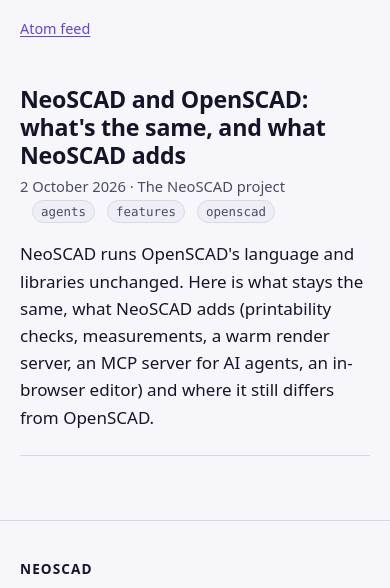
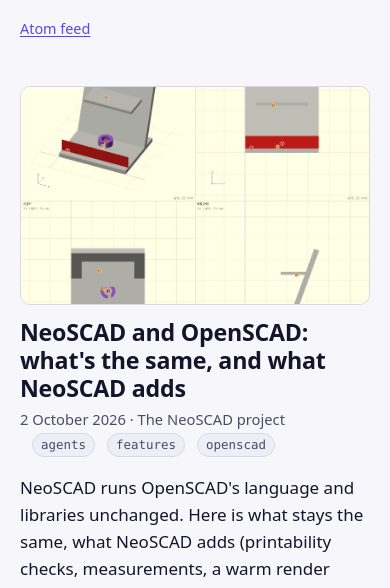
Before and after one commit to neoscad/website, a plain HTML site: page blog/index.html in a window 390 px wide. Shown: the part 236-824 px from the top of the page. Drawn offline with Linux system fonts and the light colour scheme.

Commit message:
Blog: post covers on the index and tag pages
A post with a cover shows it as a thumbnail beside its title and summary, or above them on a phone, cropped to 16:10 so the list lines up. The thumbnail repeats the title's link, so it is left out of the tab order and hidden from screen readers. Posts without a cover keep the text-only card.

```diff
--- a/blog/index.html
+++ b/blog/index.html
@@ -60,10 +60,15 @@
     <section class="section blog-list" aria-label="Posts">
       <div class="wrap prose">
       <ol class="post-list">
-        <li class="post-card">
-          <h2><a href="/blog/neoscad-and-openscad/">NeoSCAD and OpenSCAD: what's the same, and what NeoSCAD adds</a></h2>
-          <p class="post-meta"><time datetime="2026-10-02">2 October 2026</time> <span aria-hidden="true">·</span> <span>The NeoSCAD project</span> <span class="post-tags"><a class="tag" href="/blog/tags/agents/">agents</a> <a class="tag" href="/blog/tags/features/">features</a> <a class="tag" href="/blog/tags/openscad/">openscad</a></span></p>
-          <p>NeoSCAD runs OpenSCAD's language and libraries unchanged. Here is what stays the same, what NeoSCAD adds (printability checks, measurements, a warm render server, an MCP server for AI agents, an in-browser editor) and where it still differs from OpenSCAD.</p>
+        <li class="post-card has-thumb">
+          <a class="post-card-thumb" href="/blog/neoscad-and-openscad/" tabindex="-1" aria-hidden="true">
+            <img src="/blog/media/neoscad-and-openscad/snapshot-issues.png" alt="" width="1600" height="1600" decoding="async">
+          </a>
+          <div class="post-card-text">
+            <h2><a href="/blog/neoscad-and-openscad/">NeoSCAD and OpenSCAD: what's the same, and what NeoSCAD adds</a></h2>
+            <p class="post-meta"><time datetime="2026-10-02">2 October 2026</time> <span aria-hidden="true">·</span> <span>The NeoSCAD project</span> <span class="post-tags"><a class="tag" href="/blog/tags/agents/">agents</a> <a class="tag" href="/blog/tags/features/">features</a> <a class="tag" href="/blog/tags/openscad/">openscad</a></span></p>
+            <p>NeoSCAD runs OpenSCAD's language and libraries unchanged. Here is what stays the same, what NeoSCAD adds (printability checks, measurements, a warm render server, an MCP server for AI agents, an in-browser editor) and where it still differs from OpenSCAD.</p>
+          </div>
         </li>
       </ol>
       </div>
--- a/styles.css
+++ b/styles.css
@@ -1022,6 +1022,52 @@
   margin-bottom: 0;
 }
 
+/* A post with a cover: the picture beside the text, or above it on a
+   phone. The picture is cropped to one shape so the list lines up. */
+.post-card.has-thumb {
+  display: grid;
+  grid-template-columns: minmax(0, 15rem) minmax(0, 1fr);
+  gap: 1.25rem;
+  align-items: start;
+}
+
+.post-card-thumb {
+  display: block;
+  border: 1px solid var(--ns-border);
+  border-radius: var(--ns-radius);
+  overflow: hidden;
+  background: var(--ns-surface);
+}
+
+.post-card-thumb img {
+  display: block;
+  width: 100%;
+  height: auto;
+  aspect-ratio: 16 / 10;
+  object-fit: cover;
+  transition: transform 0.2s ease;
+}
+
+.post-card-thumb:hover img {
+  transform: scale(1.03);
+}
+
+@media (prefers-reduced-motion: reduce) {
+  .post-card-thumb img {
+    transition: none;
+  }
+  .post-card-thumb:hover img {
+    transform: none;
+  }
+}
+
+@media (max-width: 640px) {
+  .post-card.has-thumb {
+    grid-template-columns: minmax(0, 1fr);
+    gap: 0.85rem;
+  }
+}
+
 .post-list-empty {
   color: var(--ns-text-muted);
 }
```
Also changed, not shown: blog/tags/agents/index.html (+9 -4 lines), blog/tags/features/index.html (+9 -4 lines), blog/tags/openscad/index.html (+9 -4 lines), tools/blog/build.mjs (+18 -7 lines).
